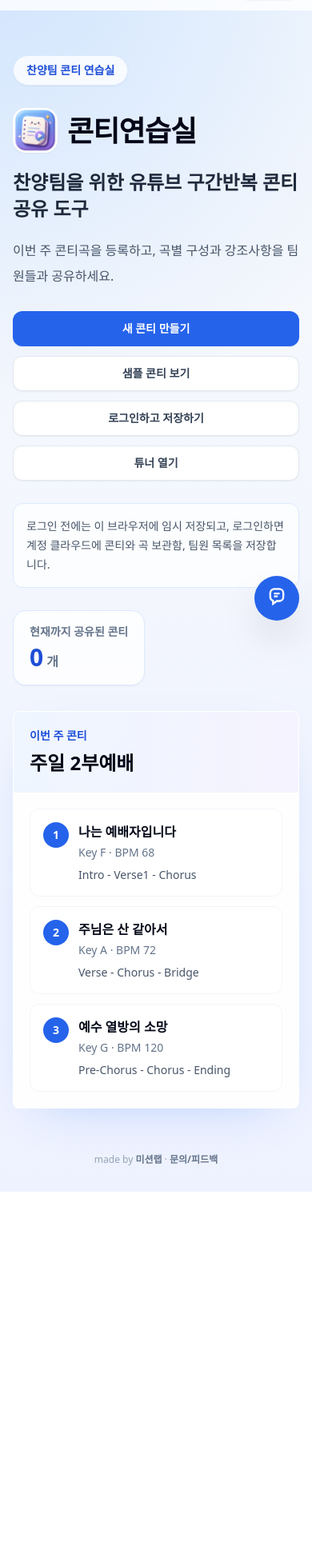
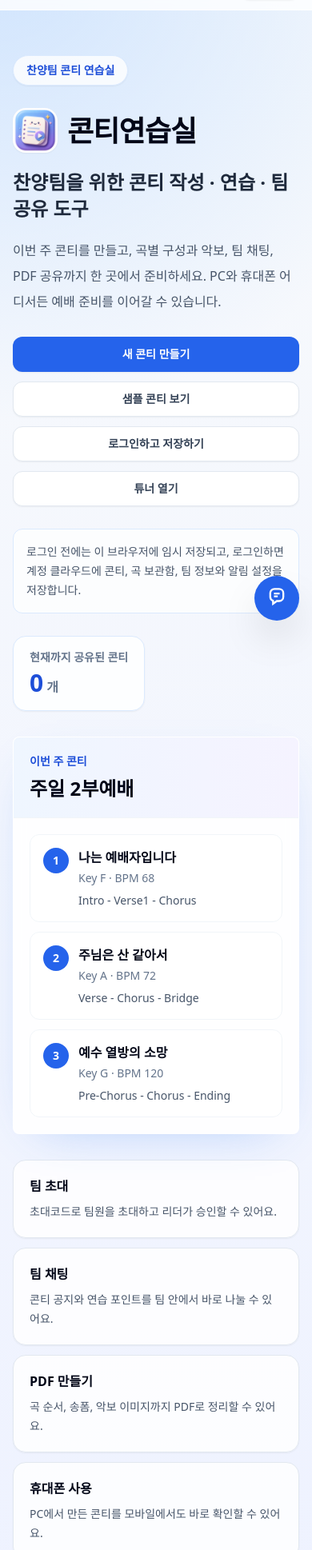
Before and after one commit to sms890522-coder/setlistlab, a Next.js app: page / in a window 390 px wide. Shown: the part 52-1990 px from the top of the page at 80% size. Before the commit the page ends 1542 px from the top, so only its background shows below. Built offline with nearby package versions, Linux system fonts and the light colour scheme; no server answers; the database is empty.

Commit message:
Refresh public page messaging

```diff
--- a/app/contact/page.tsx
+++ b/app/contact/page.tsx
@@ -1,7 +1,5 @@
 import type { Metadata } from "next";
 import Link from "next/link";
-
-const DEFAULT_KAKAO_CHANNEL_CHAT_URL = "http://pf.kakao.com/_rqEsX";
 
 export const metadata: Metadata = {
   title: "문의/피드백 | 콘티연습실",
@@ -9,7 +7,7 @@ export const metadata: Metadata = {
 };
 
 export default function ContactPage() {
-  const kakaoChatUrl = process.env.NEXT_PUBLIC_KAKAO_CHANNEL_CHAT_URL || DEFAULT_KAKAO_CHANNEL_CHAT_URL;
+  const kakaoChatUrl = process.env.NEXT_PUBLIC_KAKAO_CHANNEL_CHAT_URL;
   const hasContactLink = Boolean(kakaoChatUrl);
 
   return (
@@ -49,7 +47,7 @@ export default function ContactPage() {
                   문의 채널 준비 중입니다
                 </button>
                 <p className="text-xs leading-5 text-slate-500">
-                  문의 링크가 아직 설정되지 않았습니다. 잠시 후 다시 확인해 주세요.
+                  문의 링크가 아직 설정되지 않았습니다. 관리자에게 문의 채널 설정을 요청해 주세요.
                 </p>
               </div>
             )}
--- a/app/login/page.tsx
+++ b/app/login/page.tsx
@@ -56,7 +56,7 @@ export default function LoginPage() {
         <p className="text-sm font-bold text-blue-700">계정</p>
         <h1 className="mt-2 text-3xl font-black tracking-tight text-slate-950">로그인</h1>
         <p className="mt-3 text-sm leading-6 text-slate-600">
-          로그인하면 콘티, 곡 보관함, 팀원 목록을 계정 클라우드에 저장해서 다른 기기에서도 이어서 볼 수 있습니다.
+          로그인하면 콘티, 곡 보관함, 팀 정보, 채팅과 알림을 계정에 저장하고 PC와 휴대폰에서 이어서 사용할 수 있습니다.
         </p>
 
         {!isSupabaseConfigured() ? (
--- a/app/page.tsx
+++ b/app/page.tsx
@@ -74,8 +74,27 @@ export default function HomePage() {
     authStatus === "loading"
       ? "계정 저장 상태를 확인하는 중입니다."
       : signedIn
-        ? "계정 클라우드에 콘티와 곡 보관함, 팀원 목록을 저장해서 다른 기기에서도 이어서 사용할 수 있습니다."
-        : "로그인 전에는 이 브라우저에 임시 저장되고, 로그인하면 계정 클라우드에 콘티와 곡 보관함, 팀원 목록을 저장합니다.";
+        ? "계정 클라우드에 콘티, 곡 보관함, 팀 정보와 알림 설정을 저장해서 다른 기기에서도 이어서 사용할 수 있습니다."
+        : "로그인 전에는 이 브라우저에 임시 저장되고, 로그인하면 계정 클라우드에 콘티, 곡 보관함, 팀 정보와 알림 설정을 저장합니다.";
+
+  const featureCards = [
+    {
+      title: "팀 초대",
+      description: "초대코드로 팀원을 초대하고 리더가 승인할 수 있어요.",
+    },
+    {
+      title: "팀 채팅",
+      description: "콘티 공지와 연습 포인트를 팀 안에서 바로 나눌 수 있어요.",
+    },
+    {
+      title: "PDF 만들기",
+      description: "곡 순서, 송폼, 악보 이미지까지 PDF로 정리할 수 있어요.",
+    },
+    {
+      title: "휴대폰 사용",
+      description: "PC에서 만든 콘티를 모바일에서도 바로 확인할 수 있어요.",
+    },
+  ];
 
   return (
     <div className="page-shell">
@@ -99,10 +118,11 @@ export default function HomePage() {
               </h1>
             </div>
             <p className="max-w-2xl text-2xl font-bold leading-snug text-slate-800 sm:text-3xl">
-              찬양팀을 위한 유튜브 구간반복 콘티 공유 도구
+              찬양팀을 위한 콘티 작성 · 연습 · 팀 공유 도구
             </p>
             <p className="max-w-xl text-base leading-8 text-slate-600 sm:text-lg">
-              이번 주 콘티곡을 등록하고, 곡별 구성과 강조사항을 팀원들과 공유하세요.
+              이번 주 콘티를 만들고, 곡별 구성과 악보, 팀 채팅, PDF 공유까지 한 곳에서 준비하세요.
+              PC와 휴대폰 어디서든 예배 준비를 이어갈 수 있습니다.
             </p>
           </div>
           <div className="flex flex-col gap-3 sm:flex-row">
@@ -166,6 +186,15 @@ export default function HomePage() {
           </div>
         </div>
       </section>
+
+      <section className="grid gap-3 pb-16 sm:grid-cols-2 lg:grid-cols-4">
+        {featureCards.map((feature) => (
+          <article key={feature.title} className="rounded-2xl border border-slate-200 bg-white/85 p-5 shadow-sm">
+            <h2 className="text-base font-black text-slate-950">{feature.title}</h2>
+            <p className="mt-2 text-sm leading-6 text-slate-600">{feature.description}</p>
+          </article>
+        ))}
+      </section>
     </div>
   );
 }
--- a/app/signup/page.tsx
+++ b/app/signup/page.tsx
@@ -45,7 +45,8 @@ export default function SignupPage() {
         <p className="text-sm font-bold text-blue-700">계정</p>
         <h1 className="mt-2 text-3xl font-black tracking-tight text-slate-950">회원가입</h1>
         <p className="mt-3 text-sm leading-6 text-slate-600">
-          찬양팀 콘티와 곡 보관함을 계정에 저장하려면 이메일 계정을 만들어 주세요.
+          회원가입하면 콘티와 곡 보관함을 저장하고, 팀 초대, 팀 채팅, 알림 기능을 함께 사용할 수 있습니다.
+          PC와 휴대폰에서 같은 계정으로 예배 준비를 이어가세요.
         </p>
 
         <form onSubmit={handleSubmit} className="mt-6 space-y-4">
--- a/app/tools/tuner/page.tsx
+++ b/app/tools/tuner/page.tsx
@@ -176,6 +176,7 @@ export default function TunerPage() {
           <h1 className="mt-2 text-3xl font-black tracking-tight text-slate-950">튜너</h1>
           <p className="mt-2 max-w-2xl text-sm leading-6 text-slate-600">
             마이크 입력을 브라우저 안에서 분석해 현재 음, 주파수, 센트 오차를 확인합니다.
+            휴대폰에서는 기기 마이크를 악기 가까이에 두면 더 안정적으로 감지됩니다.
           </p>
         </div>
         <div className="flex flex-wrap gap-2">
@@ -198,6 +199,9 @@ export default function TunerPage() {
         <p className="mt-1 text-xs font-semibold text-blue-700">
           브라우저 주소창에 자물쇠 표시가 있는 페이지에서 마이크 권한을 허용해 주세요.
         </p>
+        <p className="mt-1 text-xs font-semibold text-blue-700">
+          모바일에서는 휴대폰을 악기 가까이에 두고 사용해 주세요. 블루투스나 이어폰 마이크를 쓰면 감지 결과가 달라질 수 있습니다.
+        </p>
       </section>
 
       <TuningModeSelector presets={TUNING_PRESETS} selectedId={modeId} onChange={handleModeChange} />
@@ -217,6 +221,8 @@ export default function TunerPage() {
         <div className="mt-3 space-y-2 text-xs leading-5 text-slate-500">
           <p>마이크 입력은 브라우저 안에서만 분석되며 서버로 업로드되지 않습니다.</p>
           <p>주변 소음이 적은 환경에서 사용하면 더 정확합니다.</p>
+          <p>휴대폰 마이크를 기타 사운드홀이나 악기 소리가 나는 쪽에 가까이 두면 감지가 더 안정적입니다.</p>
+          <p>블루투스 이어폰, 유선 이어폰, 외장 마이크 환경에서는 입력 장치가 달라져 감지 결과가 달라질 수 있습니다.</p>
           <p>튜너 정확도는 기기 마이크와 브라우저 환경에 따라 달라질 수 있습니다.</p>
           <p>녹음 파일 저장, 음성 업로드, 외부 오디오 API 전송은 하지 않습니다.</p>
         </div>
--- a/components/AuthNav.tsx
+++ b/components/AuthNav.tsx
@@ -68,11 +68,11 @@ export function AuthNav() {
   const navItems = [
     { href: "/setlists", label: "콘티" },
     { href: "/teams", label: "내 팀" },
-    { href: chatHref, label: "팀 채팅" },
+    { href: chatHref, label: "내 팀 채팅" },
     { href: "/songs", label: "곡 보관함" },
     { href: "/tools/tuner", label: "튜너" },
     { href: "/settings/notifications", label: "알림 설정" },
-    { href: "/contact", label: "문의" },
+    { href: "/contact", label: "문의/피드백" },
   ];
   const accountLabel = loaded && displayName ? displayName : "로그인";
   const accountHref = loaded && displayName ? "/account" : "/login";
```
